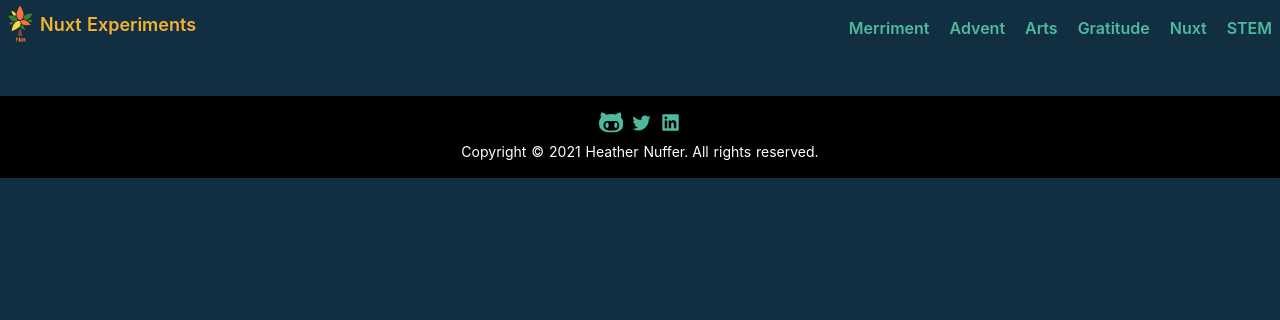
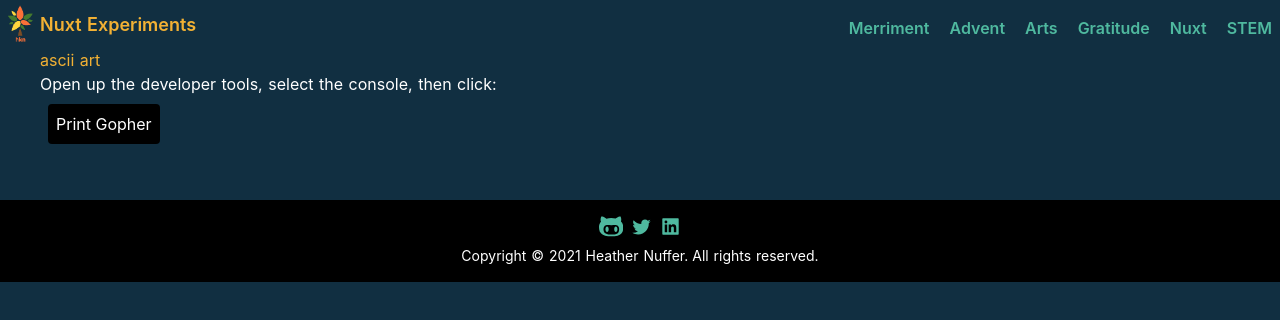
Before and after one commit to ethyl2/nuxt-experiment, a Nuxt app: page /arts/ascii-art in a window 1280 px wide. Shown: the top 320 px of the page. Built offline with nearby package versions, Linux system fonts and the light colour scheme; a web font is replaced by a local one.

Commit message:
Starts ascii art page

```diff
--- /dev/null
+++ b/pages/arts/ascii-art.vue
@@ -0,0 +1,59 @@
+<template>
+  <div class="mx-10">
+    <h1>ascii art</h1>
+    <p>Open up the developer tools, select the console, then click:</p>
+    <button
+      type="button"
+      class="bg-black p-1 rounded m-2 text-sm hover:bg-gray-800 lg:p-2 lg:text-base"
+      @click="printGopher"
+    >
+      Print Gopher
+    </button>
+    <pre v-if="showGopher">
+        `.-::::::-.
+    .:-::::::::::::::-:.
+     _:::    ::    :::_
+     .:( ^   :: ^   ):.
+      :::   (..)   :::.
+      :::::::UU:::::::
+     .::::::::::::::::.
+     O::::::::::::::::O
+     -::::::::::::::::-
+      ::::::::::::::::
+      .::::::::::::::.
+        oO:::::::Oo`
+    </pre>
+  </div>
+</template>
+
+<script>
+export default {
+  name: 'AsciiArt',
+  data() {
+    return {
+      showGopher: false,
+    }
+  },
+  methods: {
+    printGopher() {
+      this.showGopher = true
+      // eslint-disable-next-line no-console
+      console.log(
+        `
+         .-::::::-.
+    .:-::::::::::::::-:.
+     _:::    ::    :::_
+     .:( ^   :: ^   ):.
+      :::   (..)   :::.
+      :::::::UU:::::::
+     .::::::::::::::::.
+     O::::::::::::::::O
+     -::::::::::::::::-
+      ::::::::::::::::
+      .::::::::::::::.
+         oO:::::::Oo`
+      )
+    },
+  },
+}
+</script>
```
